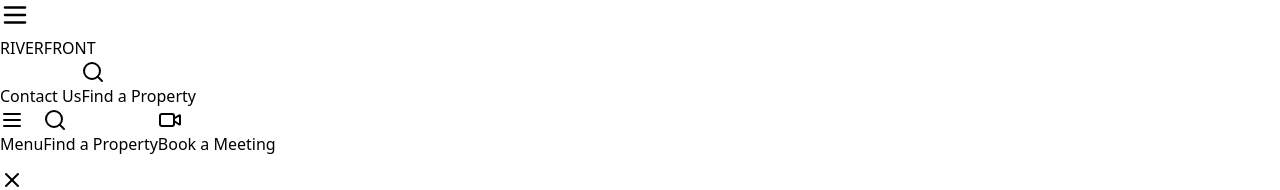
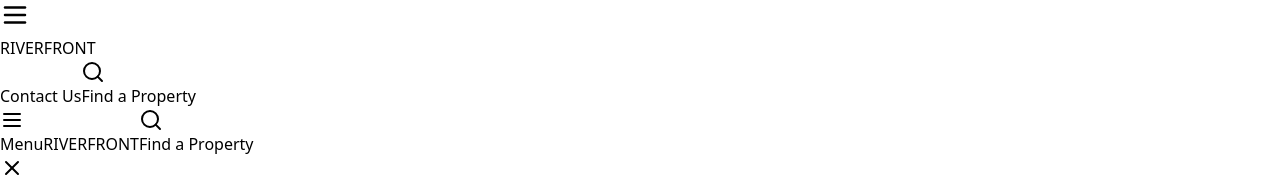
Before and after one commit to Chandan2812/riverfront, a React (Vite) app: page /about in a window 1280 px wide. Shown: the top 190 px of the page. Built offline with nearby package versions, Linux system fonts and the light colour scheme.

Commit message:
update nav bar at top

```diff
--- a/index.html
+++ b/index.html
@@ -3,7 +3,7 @@
   <head>
     <meta charset="UTF-8" />
     <link rel="icon" type="image/svg+xml" href="/vite.svg" />
-    <meta name="viewport" content="width=device-width, initial-scale=1.0, viewport-fit=cover" />
+    <meta name="viewport" content="width=device-width, initial-scale=1.0" />
 
     <title>RIVERFRONT</title>
   </head>
--- a/src/components/nav.tsx
+++ b/src/components/nav.tsx
@@ -1,5 +1,5 @@
 import { useEffect, useState } from "react";
-import { X, Menu, Search, Video } from "lucide-react";
+import { X, Menu, Search } from "lucide-react";
 import { useNavigate } from "react-router-dom";
 
 export default function Navbar() {
@@ -80,30 +80,22 @@ export default function Navbar() {
       <div className="w-[90%] mx-auto border-t border-gray-100 my-2 hidden md:block"></div>
       </div>
       {/* Bottom Navigation (Mobile Only) */}
-      <div
-  className="fixed z-50 bottom-0 left-0 w-full bg-[#0D1B2A] text-white flex justify-around py-3 md:hidden items-center"
-  style={{
-    paddingBottom: 'calc(env(safe-area-inset-bottom, 0px) + 0.75rem)', // 0.75rem = py-3
-    WebkitBackdropFilter: 'blur(10px)', // optional for Safari blur effect
-    backdropFilter: 'blur(10px)',
-  }}
->
-
+      <div className="fixed z-50 top-0 left-0 w-full bg-[#0D1B2A] text-white flex justify-around py-3 md:hidden items-center backdrop-blur-sm">
   <button onClick={() => setIsSidebarOpen(true)} className="flex flex-col items-center">
     <Menu size={24} />
     <span className="text-xs">Menu</span>
+  </button>
+
+  <button onClick={() => navigate("/")} className="flex flex-col items-center">
+    <span className="text-2xl font-semibold text-white cursor-pointer mx-auto">RIVERFRONT</span>
   </button>
 
   <button onClick={() => setIsFindPropertyOpen(true)} className="flex flex-col items-center">
     <Search size={24} />
     <span className="text-xs">Find a Property</span>
   </button>
+</div>
 
-        <button onClick={() => setIsBookMeetingOpen(true)} className="flex flex-col items-center">
-          <Video size={24} />
-          <span className="text-xs">Book a Meeting</span>
-        </button>
-      </div>
 
       {/* Sidebar Menu */}
       <div
```
Lines whose indentation alone changed are shown as unchanged.
